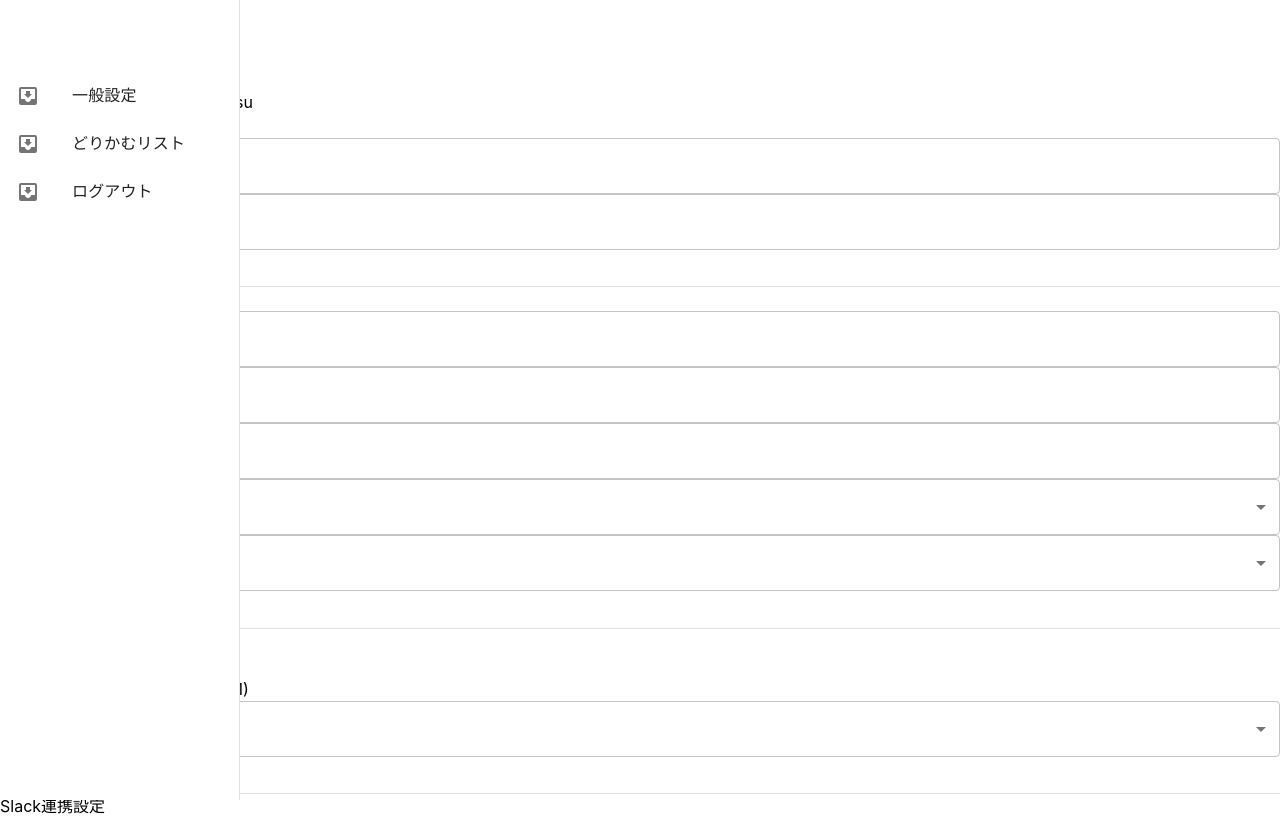
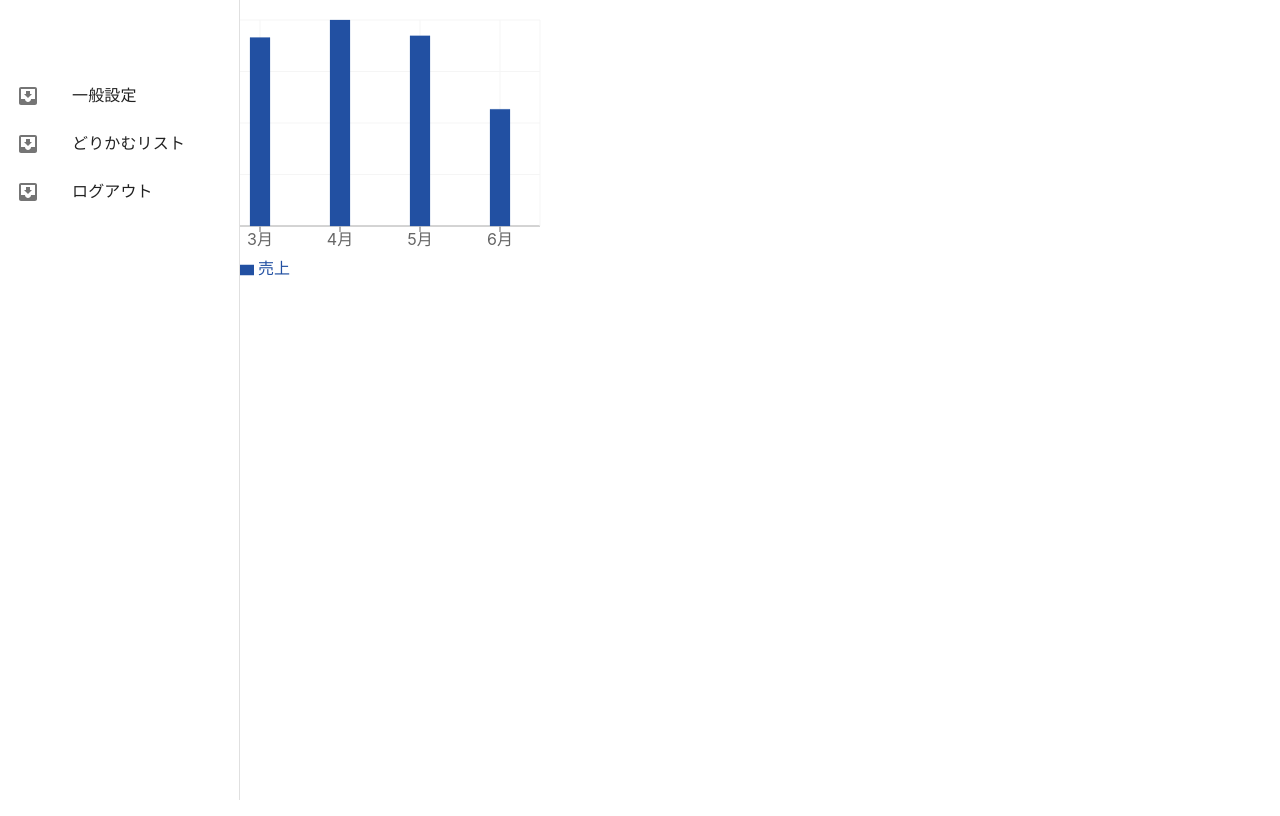
Before and after one commit to hito-kotaro/dcq-didactic-morpheus, a React (Create React App) app: page /home in a window 1280 px wide. Shown: the top 816 px of the page. Built offline with nearby package versions, Linux system fonts and the light colour scheme.

Commit message:
グラフを作成

```diff
--- a/package.json
+++ b/package.json
@@ -18,6 +18,7 @@
     "react-dom": "^17.0.2",
     "react-router-dom": "^6.3.0",
     "react-scripts": "5.0.0",
+    "recharts": "^2.1.14",
     "typescript": "^4.4.2",
     "web-vitals": "^2.1.0"
   },
--- a/src/pages/home/Home.tsx
+++ b/src/pages/home/Home.tsx
@@ -37,14 +37,6 @@ const Home = () => {
     </>,
   ];
   const [isAdmin, setIsAdmin] = useState(false);
-  return (
-    <div>
-      {isAdmin ? (
-        <AdminHomeTemplate settings={settings} />
-      ) : (
-        <AdminHomeTemplate settings={settings} />
-      )}
-    </div>
-  );
+  return <div>{isAdmin ? <HomeTemplate /> : <HomeTemplate />}</div>;
 };
 export default Home;
--- a/src/templates/HomeTemplate/HomeTemplate.tsx
+++ b/src/templates/HomeTemplate/HomeTemplate.tsx
@@ -1,11 +1,58 @@
 import React from 'react';
+import {
+  Bar,
+  CartesianGrid,
+  ComposedChart,
+  Legend,
+  Tooltip,
+  XAxis,
+  YAxis,
+} from 'recharts';
+import InboxIcon from '@mui/icons-material/MoveToInbox';
+import SideMenu from '../../components/org/SideMenu/SideMenu';
 
 const HomeTemplate = () => {
+  const dummy = () => {
+    console.log('hello');
+  };
+
+  const itemList = [
+    { label: '一般設定', icon: <InboxIcon />, action: dummy },
+    { label: 'どりかむリスト', icon: <InboxIcon />, action: dummy },
+    { label: 'ログアウト', icon: <InboxIcon />, action: dummy },
+  ];
+
+  const dataGraph = [
+    { month: '1月', 売上: 800, 総売上: 1400 },
+    { month: '2月', 売上: 967, 総売上: 1506 },
+    { month: '3月', 売上: 1098, 総売上: 989 },
+    { month: '4月', 売上: 1200, 総売上: 1228 },
+    { month: '5月', 売上: 1108, 総売上: 1100 },
+    { month: '6月', 売上: 680, 総売上: 1700 },
+  ];
+
   return (
     <div className="flex h-screen">
-      <div className="bg-red-200 w-1/12 min-w-100">side</div>
-      <div className="bg-green-200 w-4/12">MainMenu</div>
-      <div className="bg-blue-200 w-7/12">MainPanel</div>
+      <SideMenu itemList={itemList} />
+      <ComposedChart
+        width={600}
+        height={280}
+        data={dataGraph}
+        margin={{ top: 20, right: 60, bottom: 0, left: 0 }}
+      >
+        <XAxis dataKey="month" />
+        <YAxis />
+        <Tooltip />
+        <Legend />
+        <CartesianGrid stroke="#f5f5f5" />
+        <Bar
+          dataKey="売上"
+          barSize={20}
+          stroke="rgba(34, 80, 162, 0.2)"
+          fillOpacity={1}
+          fill="#2250A2"
+        />
+      </ComposedChart>
     </div>
   );
 };
```
Also changed, not shown: 1 other file (tests, documents, lock files or other folders).
